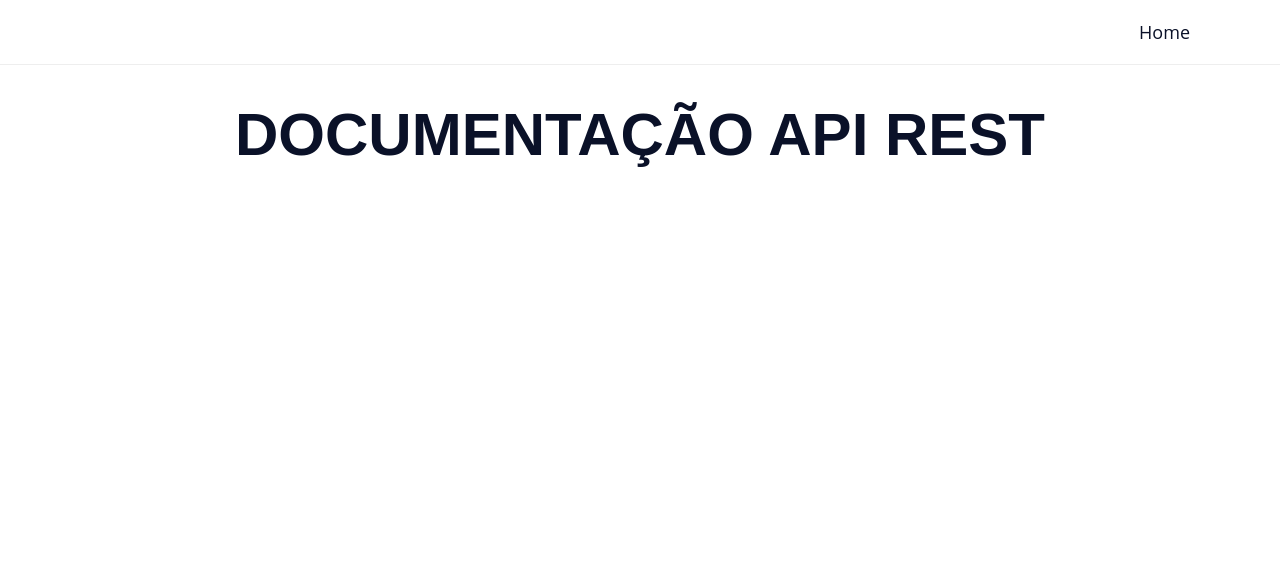
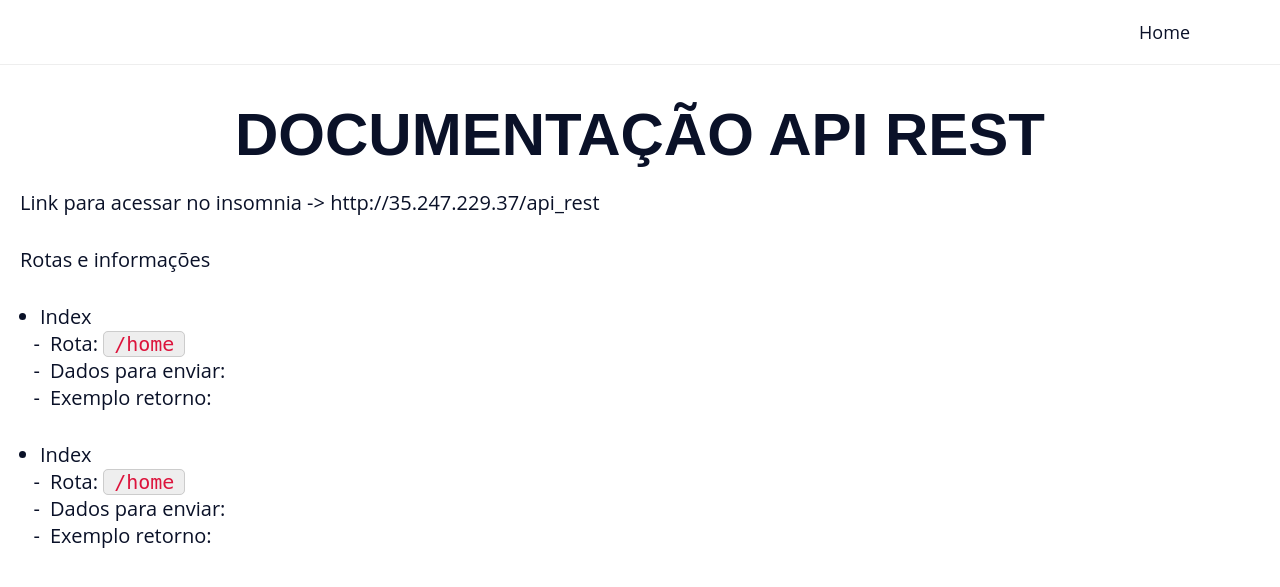
Before and after one commit to BrunaHosken/Curso-de-JavaScript-e-TypeScript-do-b-sico-ao-avan-ado-2022, a web app: file projetos/api_rest/html/index.html in a window 1280 px wide. Shown: the top 587 px of the page. Run offline with its HTML, style and script files only (its server is not run), Linux system fonts and the light colour scheme; some libraries are stand-ins or nearby versions.

Commit message:
atualiza documentação

```diff
--- a/projetos/api_rest/html/assets/css/styles.css
+++ b/projetos/api_rest/html/assets/css/styles.css
@@ -1,3 +1,27 @@
 .documentation {
   padding-top: 10rem;
 }
+
+.data {
+  margin: 2rem;
+}
+
+.info-route {
+  margin: 2rem;
+}
+
+.info-data {
+  margin-bottom: 3rem;
+}
+.info-data li {
+  list-style-type: "-";
+  padding-left: 1rem;
+}
+
+code {
+  border-radius: 5px;
+  background-color: var(--light-gray-color);
+  border: 1px solid var(--gray-color);
+  color: var(--secondary-color);
+  padding: 0 1rem;
+}
--- a/projetos/api_rest/html/index.html
+++ b/projetos/api_rest/html/index.html
@@ -20,6 +20,26 @@
 
     <section class="documentation">
       <h1>Documentação Api Rest</h1>
+
+      <div class="data">
+        <p>Link para acessar no insomnia -> http://35.247.229.37/api_rest</p>
+
+        <p>Rotas e informações</p>
+        <ul class="info-route">
+          <li>Index</li>
+          <ul class="info-data">
+            <li>Rota: <code>/home</code></li>
+            <li>Dados para enviar:</li>
+            <li>Exemplo retorno:</li>
+          </ul>
+          <li>Index</li>
+          <ul class="info-data">
+            <li>Rota: <code>/home</code></li>
+            <li>Dados para enviar:</li>
+            <li>Exemplo retorno:</li>
+          </ul>
+        </ul>
+      </div>
     </section>
   </body>
 </html>
```
